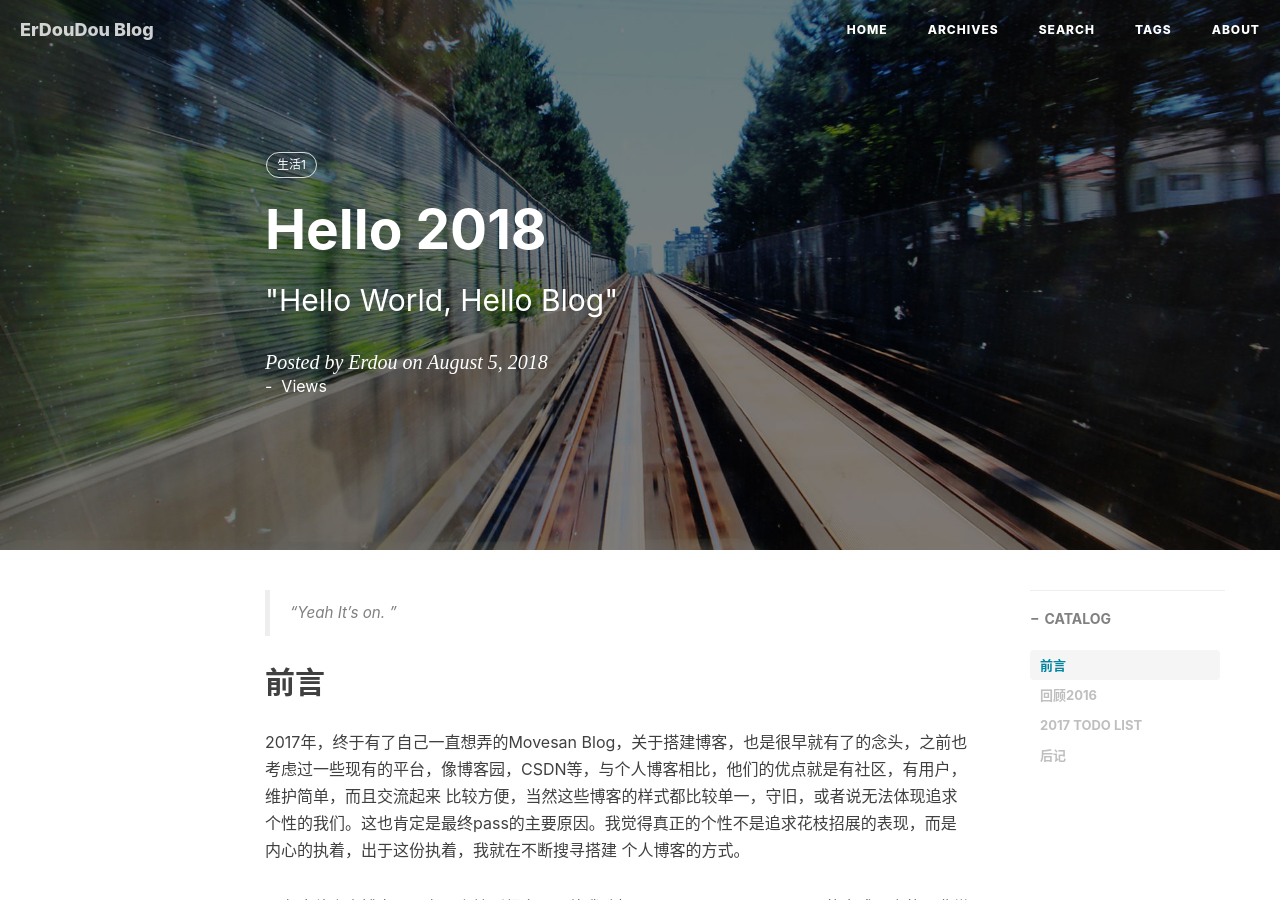
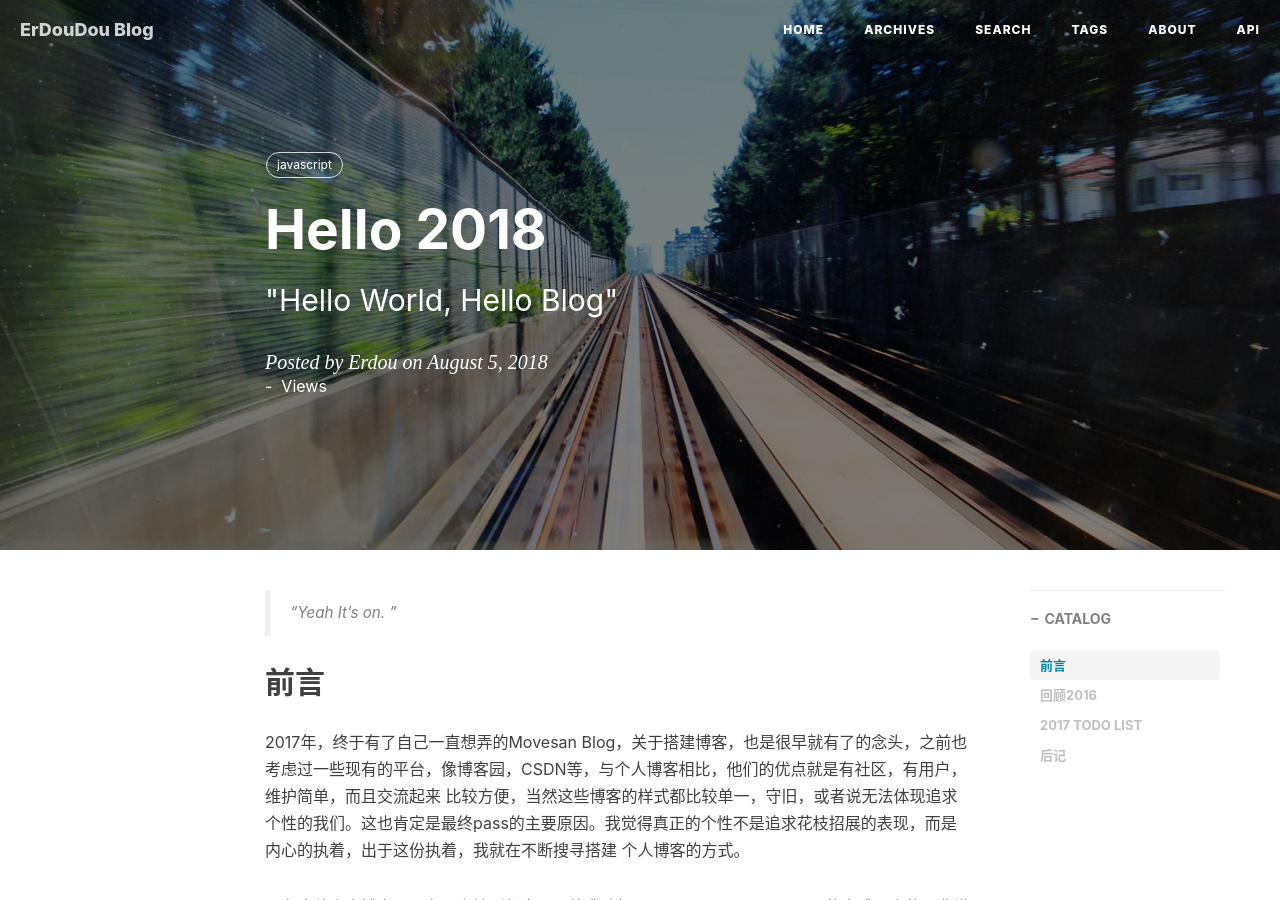
Before and after one commit to erdouzhang/own-erdou-blog, a Jekyll site: the page built from _posts/2018-08-05-javascript.markdown, in a window 1280 px wide and 900 px high. Built offline with Jekyll 4.4.1, drawn with Linux system fonts in a browser that asks for light colours; nearby versions of some CDN libraries; comment, search, counter and statistics services are not loaded.

Commit message:
header-img-show  Modify

```diff
--- a/_config.yml
+++ b/_config.yml
@@ -67,18 +67,18 @@ disqus_username: movesan
 
 # Google Analytics
 ga_track_id: 'UA-91543310-1'            # Format: UA-xxxxxx-xx
-ga_domain: movesan.me
+ga_domain: movesan.me                   #
 
 
 
 # Sidebar settings
 sidebar: true                           # whether or not using Sidebar.
 sidebar-about-description: "时间就像海绵里的水<br>挤一挤，总会没的"
-sidebar-avatar: /img/avatar-header.jpg      # use absolute URL, seeing it's used in both `/` and `/about/`
+sidebar-avatar: /own-erdou-blog/img/avatar-header.jpg      # use absolute URL, seeing it's used in both `/` and `/about/`
 
 
 
-# Featured Tags
+# Featured TagTags
 featured-tags: true                     # whether or not using Feature-Tags
 featured-condition-size: 4              # A tag will be featured if the size of it is more than this condition value
 
--- a/_includes/nav.html
+++ b/_includes/nav.html
@@ -30,6 +30,9 @@
                     </li>
                     <li>
                         <a href="{{ site.baseurl }}/about/">About</a>
+                    </li>
+                    <li>
+                        <a href="{{ site.baseurl }}/api/">api</a>
                     </li>
                     <!--
                     {% for page in site.pages %}{% if page.title %}
--- a/_posts/2018-08-05-javascript.markdown
+++ b/_posts/2018-08-05-javascript.markdown
@@ -7,7 +7,7 @@ author:     "Erdou"
 header-img: "img/post-bg/post-bg-2017.jpg"
 catalog: true
 tags:
-    - 生活1
+    - javascript
 ---
 
 > “Yeah It's on. ”
```
Also changed, not shown: pwa/manifest.json.
